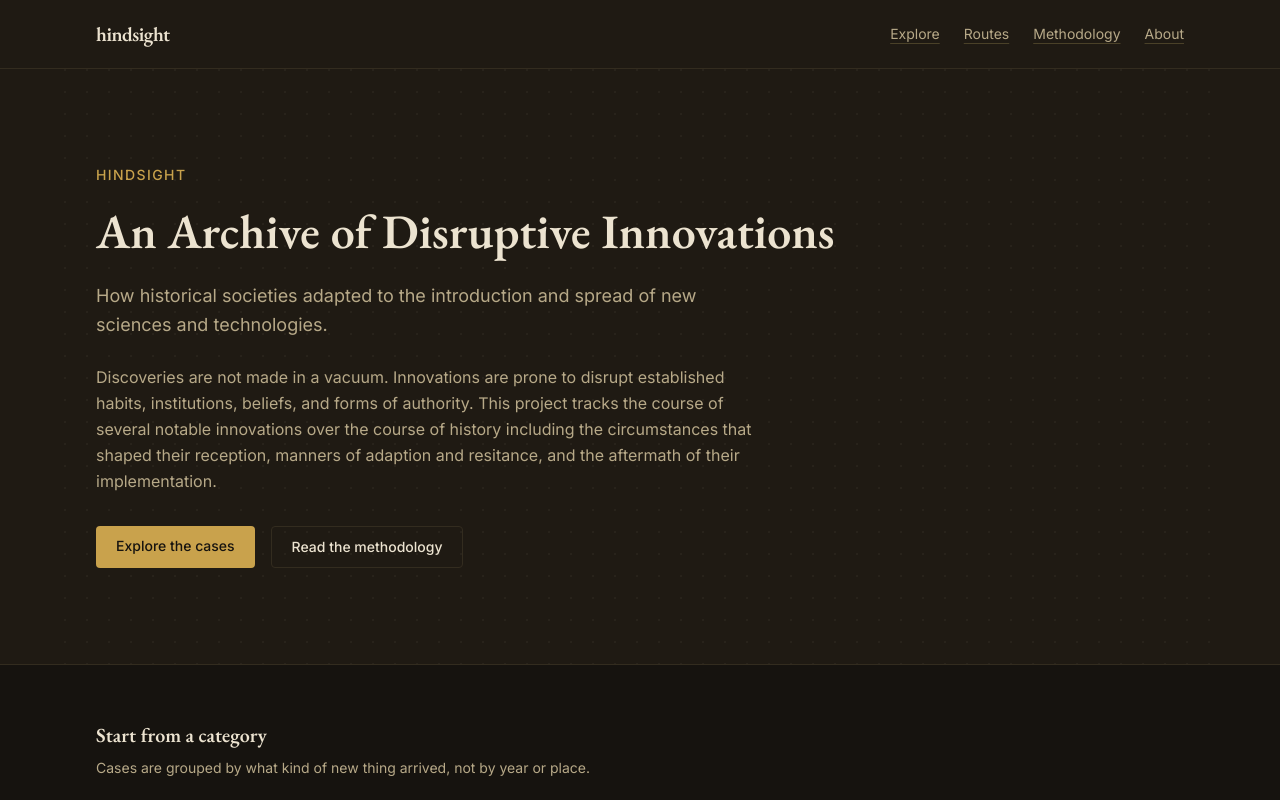
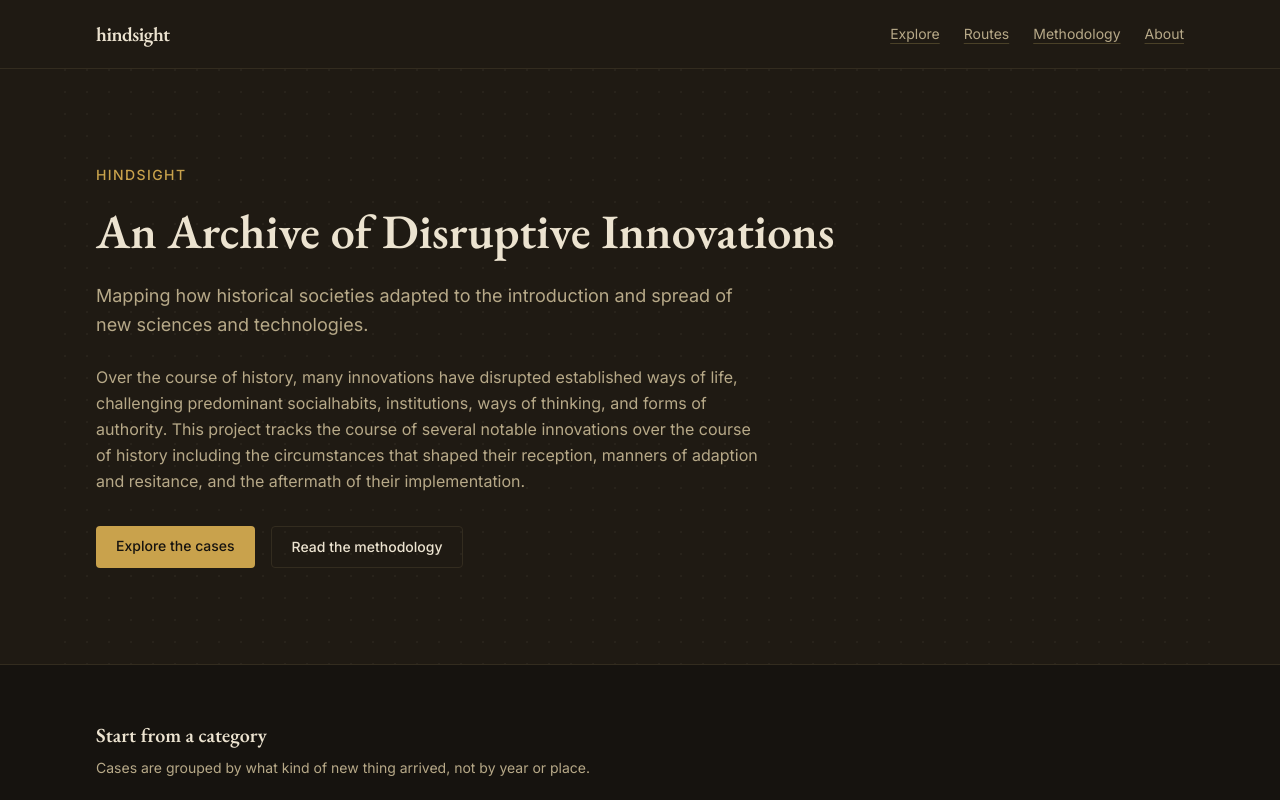
Before and after one commit to jonahablack/Hindsight, a Next.js app: page / in a window 1280 px wide. Shown: the top 800 px of the page. Built offline with nearby package versions, Linux system fonts and the light colour scheme.

Commit message:
changes to landing page

```diff
--- a/app/page.tsx
+++ b/app/page.tsx
@@ -24,11 +24,11 @@ export default function HomePage() {
             An Archive of Disruptive Innovations
           </h1>
           <p className="mt-5 max-w-2xl text-lg leading-relaxed text-ink-muted">
-            How historical societies adapted to the introduction and spread of new sciences and technologies.
+            Mapping how historical societies adapted to the introduction and spread of new sciences and technologies.
           </p>
           <p className="mt-6 max-w-2xl leading-relaxed text-ink-muted">
-            Discoveries are not made in a vacuum. Innovations are prone to disrupt
-            established habits, institutions, beliefs, and forms of
+            Over the course of history, many innovations have disrupted established ways of life, challenging
+            predominant socialhabits, institutions, ways of thinking, and forms of
             authority. This project tracks the course of several notable innovations over
             the course of history
             including the circumstances that shaped their reception, manners of adaption and resitance,
```
